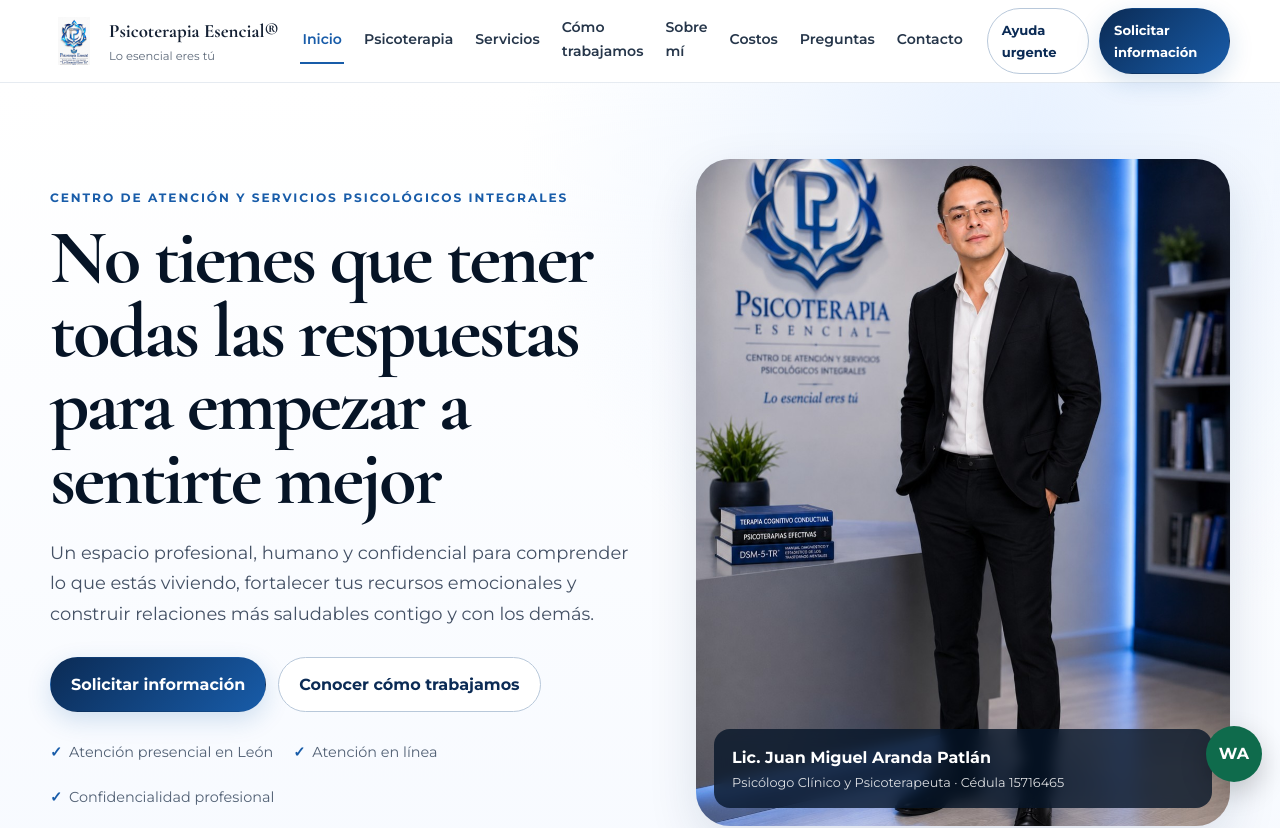
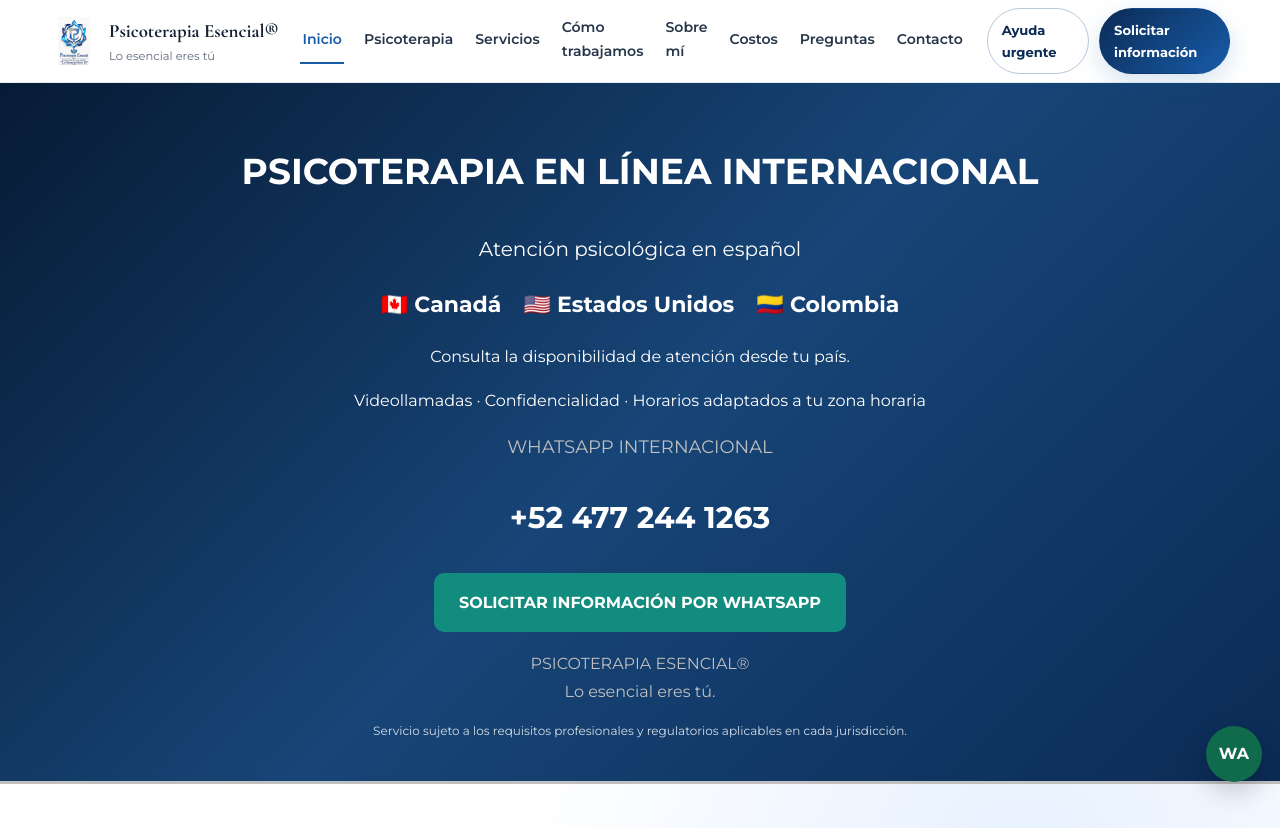
Before and after one commit to psicoterapiaesencial/psicoterapia-esencial, a plain HTML site: page index.html in a window 1280 px wide. Shown: the top 828 px of the page. Drawn offline with nearby package versions, Linux system fonts and the light colour scheme.

Commit message:
Add international online psychotherapy section
Added a new section for international online psychotherapy with contact information and a WhatsApp link.

```diff
--- a/index.html
+++ b/index.html
@@ -73,6 +73,55 @@
   </div>
 </header>
 <main id="contenido">
+  <section id="atencion-internacional" style="background:linear-gradient(135deg,#071b35,#174577,#0b2b55);color:white;text-align:center;padding:28px 16px;border-bottom:3px solid silver;">
+
+<h2 style="color:white;font-size:clamp(24px,4vw,36px);">
+PSICOTERAPIA EN LÍNEA INTERNACIONAL
+</h2>
+
+<p style="font-size:20px;color:white;">
+Atención psicológica en español
+</p>
+
+<div style="display:flex;justify-content:center;flex-wrap:wrap;gap:22px;font-size:22px;margin:20px 0;font-weight:bold;">
+<span>🇨🇦 Canadá</span>
+<span>🇺🇸 Estados Unidos</span>
+<span>🇨🇴 Colombia</span>
+</div>
+
+<p style="color:white;">
+Consulta la disponibilidad de atención desde tu país.
+</p>
+
+<p style="color:white;">
+Videollamadas · Confidencialidad · Horarios adaptados a tu zona horaria
+</p>
+
+<p style="font-size:18px;color:silver;">
+WHATSAPP INTERNACIONAL
+</p>
+
+<p style="font-size:30px;font-weight:bold;color:white;">
++52 477 244 1263
+</p>
+
+<a href="https://wa.me/524772441263?text=Hola%2C%20quisiera%20informacion%20sobre%20psicoterapia%20en%20linea%20internacional."
+target="_blank" rel="noopener noreferrer"
+style="display:inline-block;background:#128c7e;color:white;padding:16px 25px;border-radius:10px;text-decoration:none;font-weight:bold;">
+SOLICITAR INFORMACIÓN POR WHATSAPP
+</a>
+
+<p style="margin-top:18px;color:silver;">
+PSICOTERAPIA ESENCIAL®
+<br>
+Lo esencial eres tú.
+</p>
+
+<p style="font-size:12px;color:#d5dce5;">
+Servicio sujeto a los requisitos profesionales y regulatorios aplicables en cada jurisdicción.
+</p>
+
+  </section>
 <section class="hero">
   <div class="container hero-grid">
     <div class="hero-copy">
```
